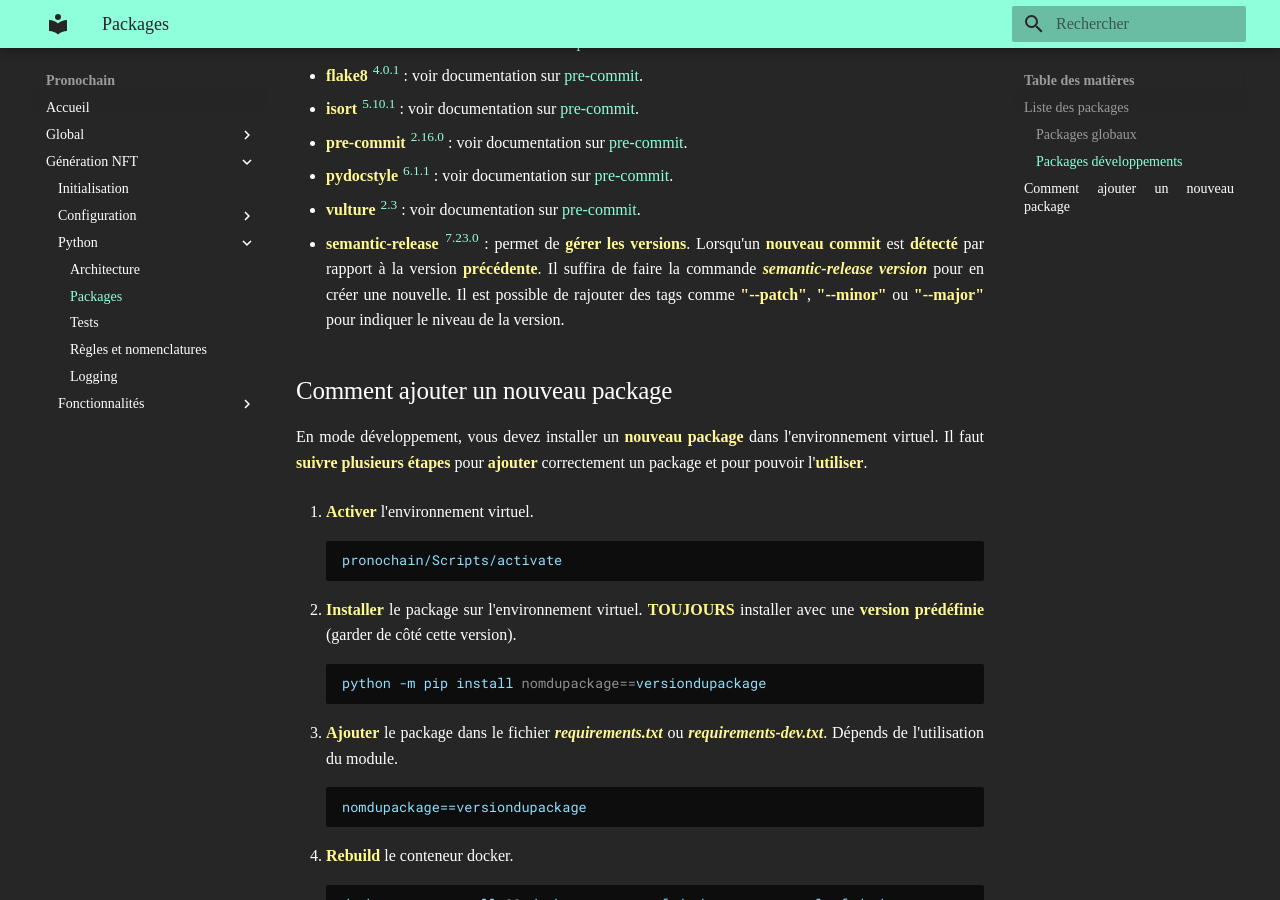
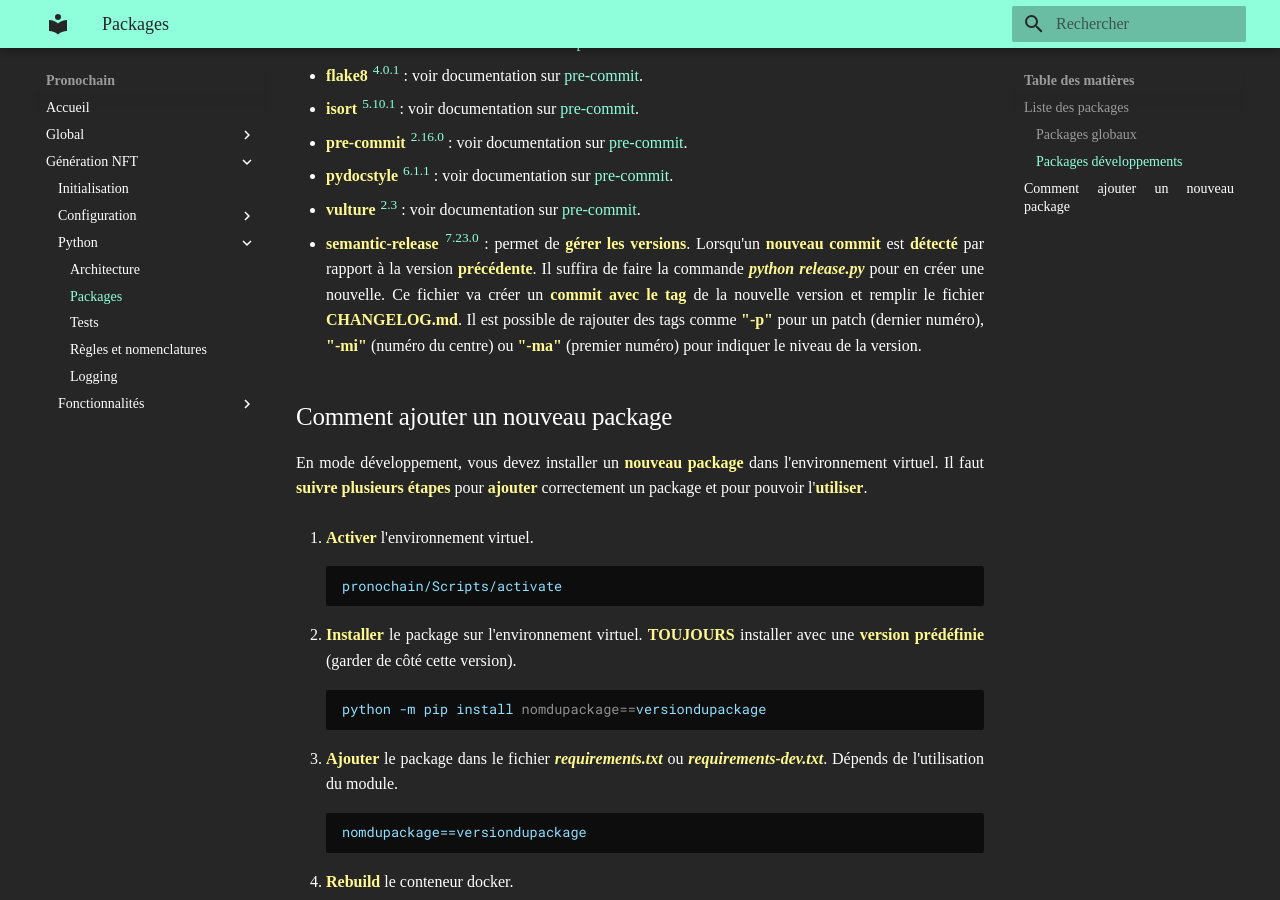
Before and after one commit to VincentMor/pronochain-documentation, an MkDocs documentation site: the page built from docs/generation_nft/python/packages.md, in a window 1280 px wide and 900 px high, scrolled down 872 px. Built offline with MkDocs 1.6.1 and Material for MkDocs 9.7.7, drawn with Linux system fonts in a browser that asks for light colours.

Commit message:
fix(release-python): Modification commande semantic release

```diff
--- a/docs/generation_nft/python/packages.md
+++ b/docs/generation_nft/python/packages.md
@@ -33,7 +33,7 @@ Cette partie va **lister tous les packages** et expliquer leurs utilités. Il fa
 - **pre-commit** [^2.16.0^]() : voir documentation sur [pre-commit](../configuration/pre_commit.md).
 - **pydocstyle** [^6.1.1^]() : voir documentation sur [pre-commit](../configuration/pre_commit.md).
 - **vulture** [^2.3^]() : voir documentation sur [pre-commit](../configuration/pre_commit.md).
-- **semantic-release** [^7.23.0^]() : permet de **gérer les versions**. Lorsqu'un **nouveau commit** est **détecté** par rapport à la version **précédente**. Il suffira de faire la commande ***semantic-release version*** pour en créer une nouvelle. Il est possible de rajouter des tags comme **"--patch"**, **"--minor"** ou **"--major"** pour indiquer le niveau de la version.
+- **semantic-release** [^7.23.0^]() : permet de **gérer les versions**. Lorsqu'un **nouveau commit** est **détecté** par rapport à la version **précédente**. Il suffira de faire la commande ***python release.py*** pour en créer une nouvelle. Ce fichier va créer un **commit avec le tag** de la nouvelle version et remplir le fichier **CHANGELOG.md**. Il est possible de rajouter des tags comme **"-p"** pour un patch (dernier numéro), **"-mi"** (numéro du centre) ou **"-ma"** (premier numéro) pour indiquer le niveau de la version.
 
 ## Comment ajouter un nouveau package
 
```
